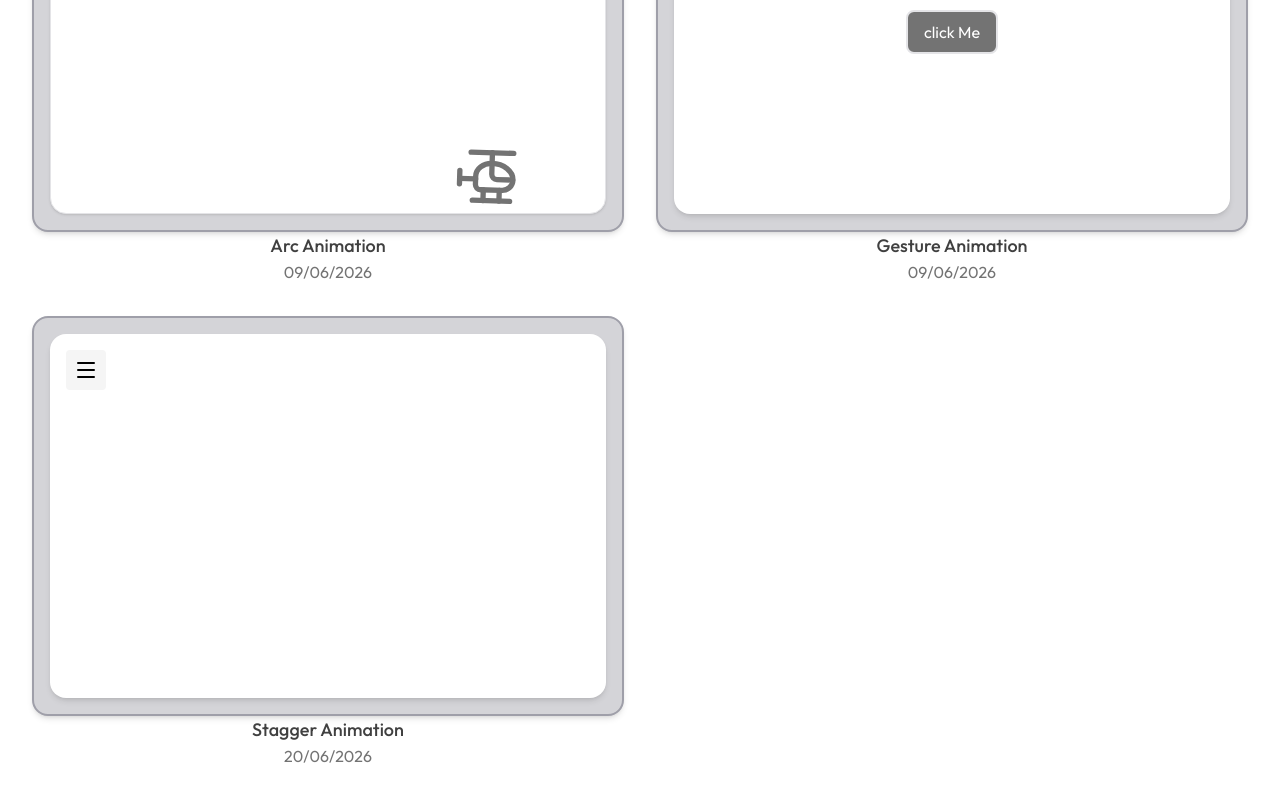
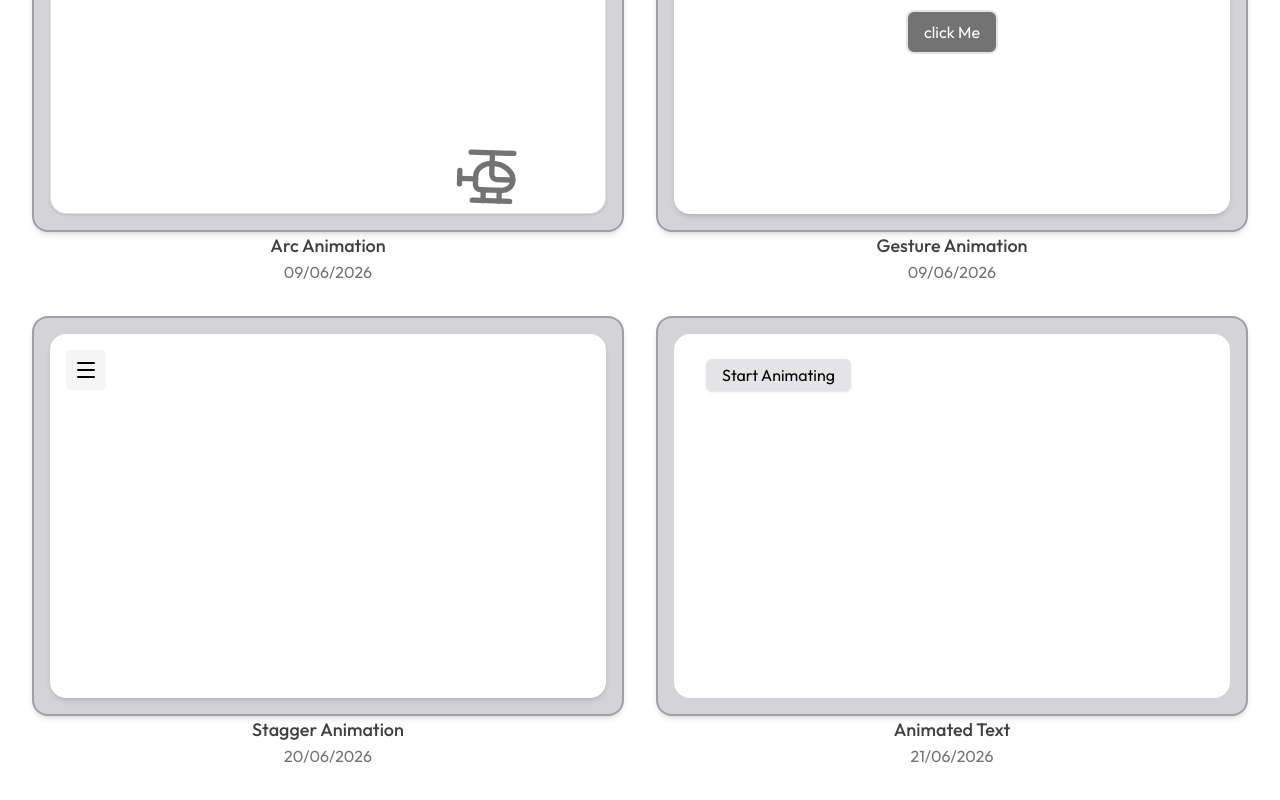
Before and after one commit to rishiraj1209/Motion-Interactions, a React (Vite) app: page / in a window 1280 px wide. Shown: the part 756-1556 px from the top of the page. Built offline with nearby package versions, Linux system fonts and the light colour scheme; a web font is replaced by a local one.

Commit message:
added animated text component

```diff
--- a/src/App.tsx
+++ b/src/App.tsx
@@ -1,3 +1,4 @@
+import AnimatedText from "./components/animatedText/AnimatedText"
 import ArcInteraction from "./components/arcInteraction/ArcInteraction"
 import BoxAnimation from "./components/boxAnimation/BoxAnimation"
 import DottedBorderBox from "./components/dotted-border-box/DottedBorderBox"
@@ -30,6 +31,11 @@ const interactions = [
     title:"Stagger Animation",
     date:"20/06/2026",
     component:SidebarStaggerAnimation
+  },
+  {
+    title:"Animated Text",
+    date:"21/06/2026",
+    component:AnimatedText
   }
 ]
 
--- /dev/null
+++ b/src/components/animatedText/AnimatedText.tsx
@@ -0,0 +1,20 @@
+import { motion, stagger, useAnimate } from "motion/react"
+
+const text = "Developed a collection of interactive UI components and micro-interactions using React, Tailwind CSS, and Motion. Implemented smooth animations, hover effects, layout transitions, animated navigation, modals, and loading states to enhance user experience, improve visual feedback, and create modern, engaging, and responsive web interfaces."
+const AnimatedText = () => {
+    const [scope, animate] = useAnimate();
+
+    const startAnimating = ()=>{
+        animate("span",{opacity:1, y:0, filter:'blur(0px)'},{duration:0.5, ease:"easeInOut",delay:stagger(0.02)})
+    }
+  return (
+    <div ref={scope} className="bg-white h-full w-full rounded-2xl py-4 px-8 flex flex-wrap items-center text-lg font-medium text-shadow-sm overflow-hidden">
+        <button onClick={startAnimating} className="bg-zinc-200 px-4 py-1 rounded-md text-base font-normal shadow-sm active:scale-95 transition-all duration-300 cursor-pointer">Start Animating</button>
+        {text.split(" ").map((word, index)=>
+            <motion.span style={{opacity:0, filter:'blur(10px)', y:20, display:"inline-block"}} key={word+index}>{word} &nbsp;</motion.span>
+        )}
+    </div>
+  )
+}
+
+export default AnimatedText
```
